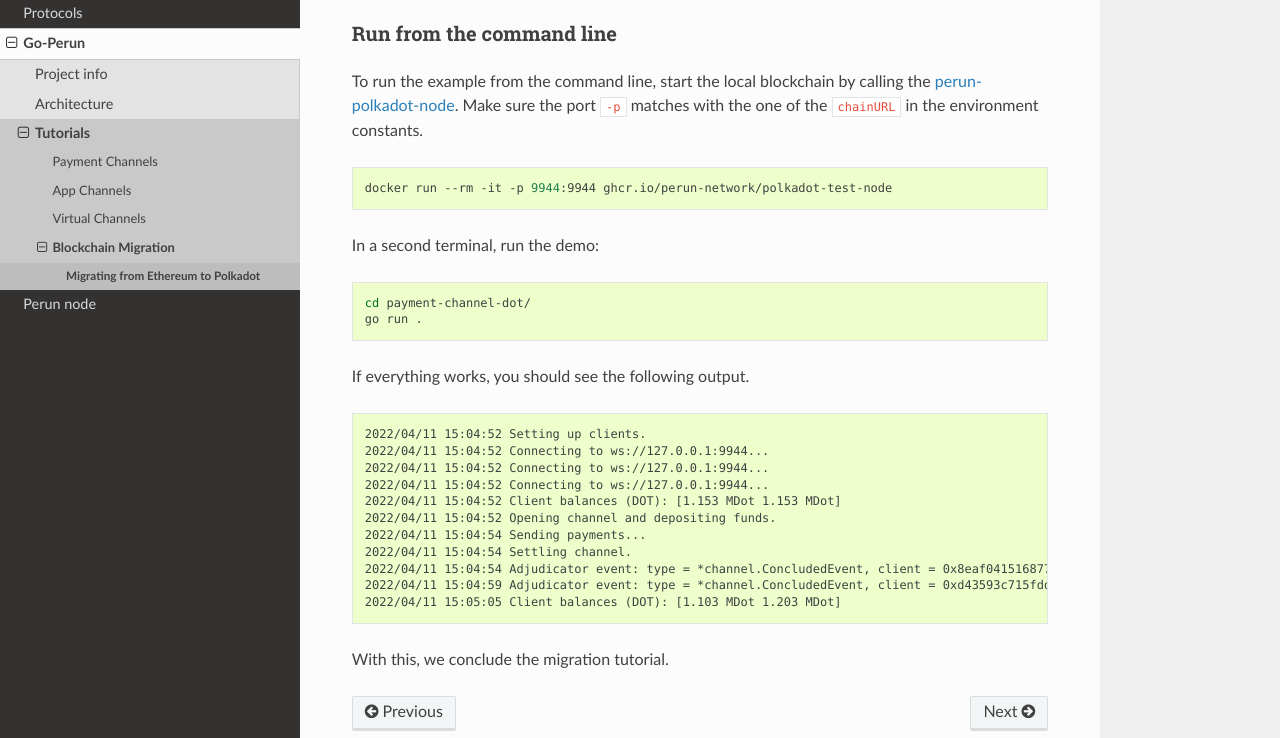
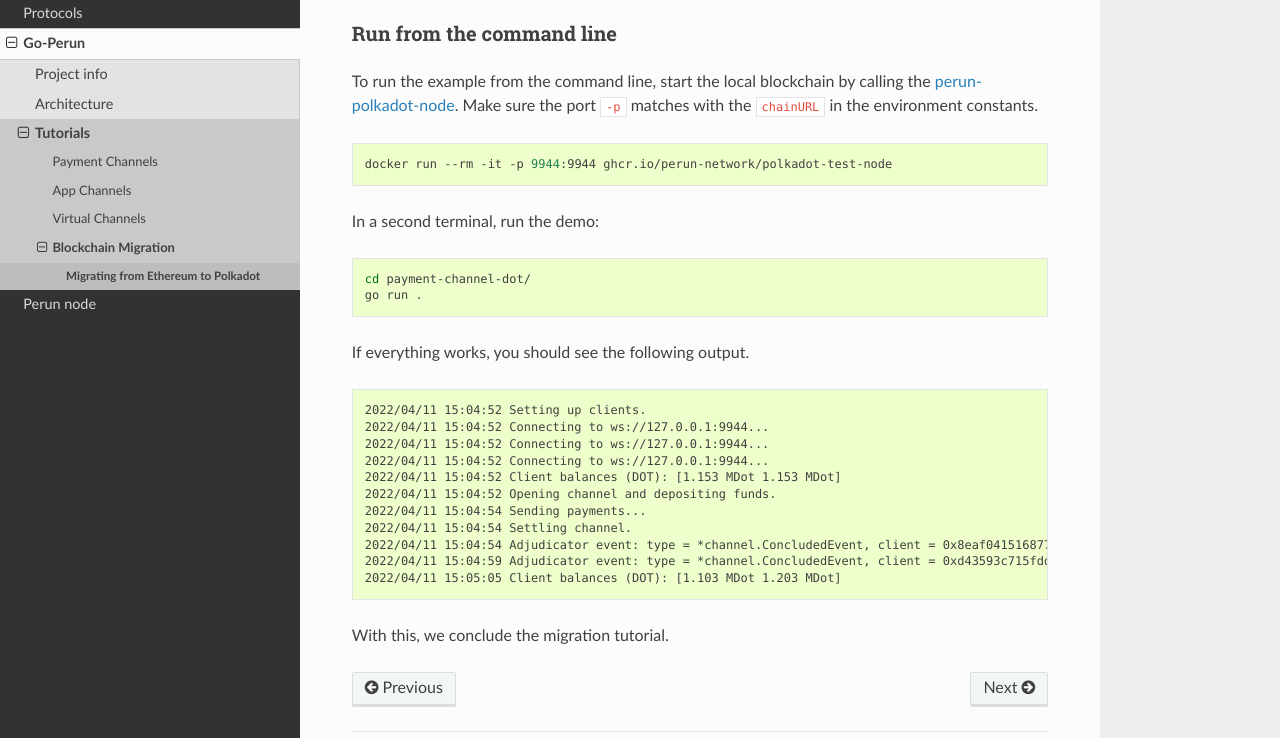
Before and after one commit to hyperledger-labs/perun-doc, a Sphinx documentation site: the page built from source/go-perun/port_eth_dot/migration.rst, in a window 1280 px wide and 900 px high, scrolled down 2519 px, cut to the strip 162-900 px from the top of the window. Built offline with Sphinx 7.4.7 and the Read the Docs theme 2.0.0, drawn with Linux system fonts in a browser that asks for light colours; pages that are not in the unit, such as notebooks, are missing from menus.

Commit message:
Fix grammatical error
Signed-off-by: Minh Huy, Tran <94397738+NhoxxKienn@users.noreply.github.com>

```diff
--- a/source/go-perun/port_eth_dot/migration.rst
+++ b/source/go-perun/port_eth_dot/migration.rst
@@ -106,7 +106,7 @@
 Run from the command line
 .........................
 To run the example from the command line, start the local blockchain by calling the `perun-polkadot-node <https://github.com/perun-network/perun-polkadot-node>`_.
-Make sure the port ``-p`` matches with the one of the ``chainURL`` in the environment constants.
+Make sure the port ``-p`` matches with the ``chainURL`` in the environment constants.
 
 .. code-block:: bash
 
```
